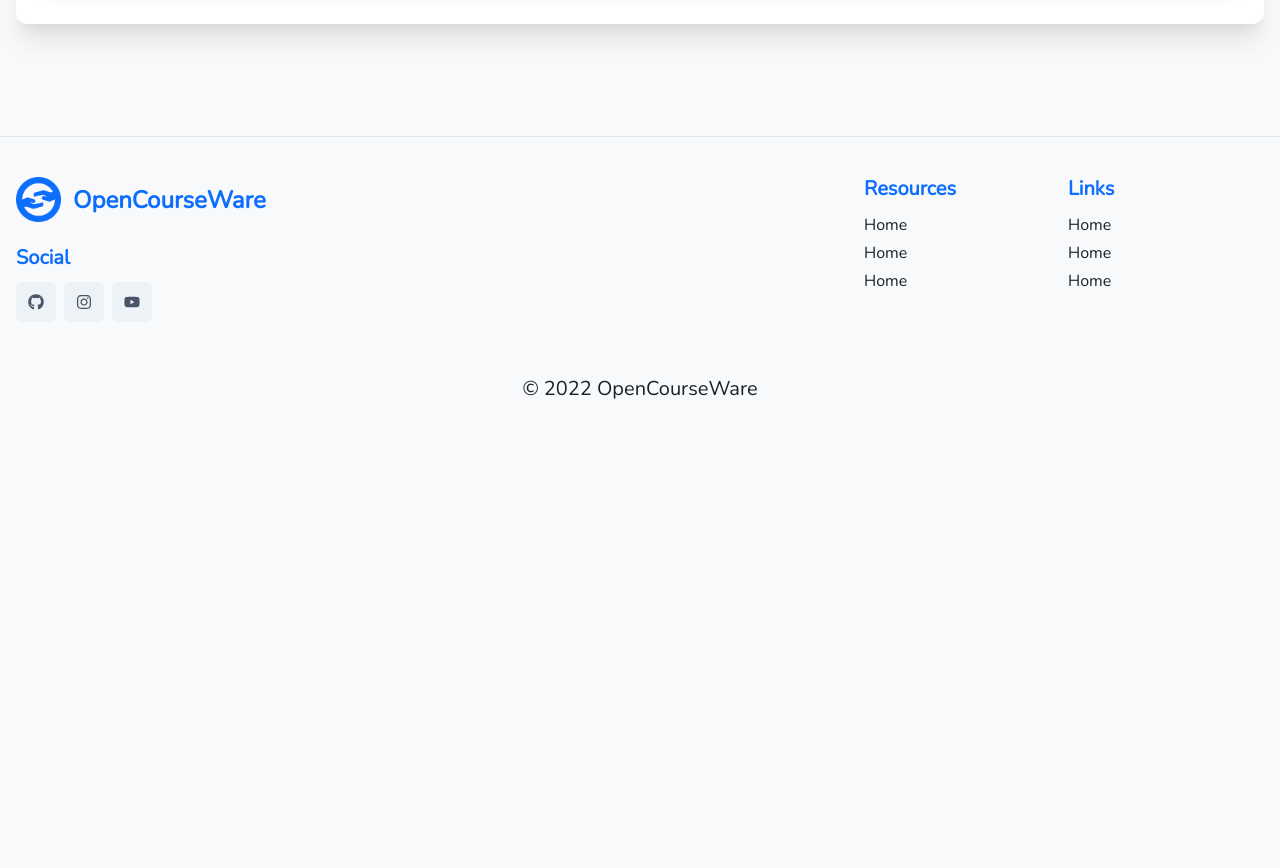
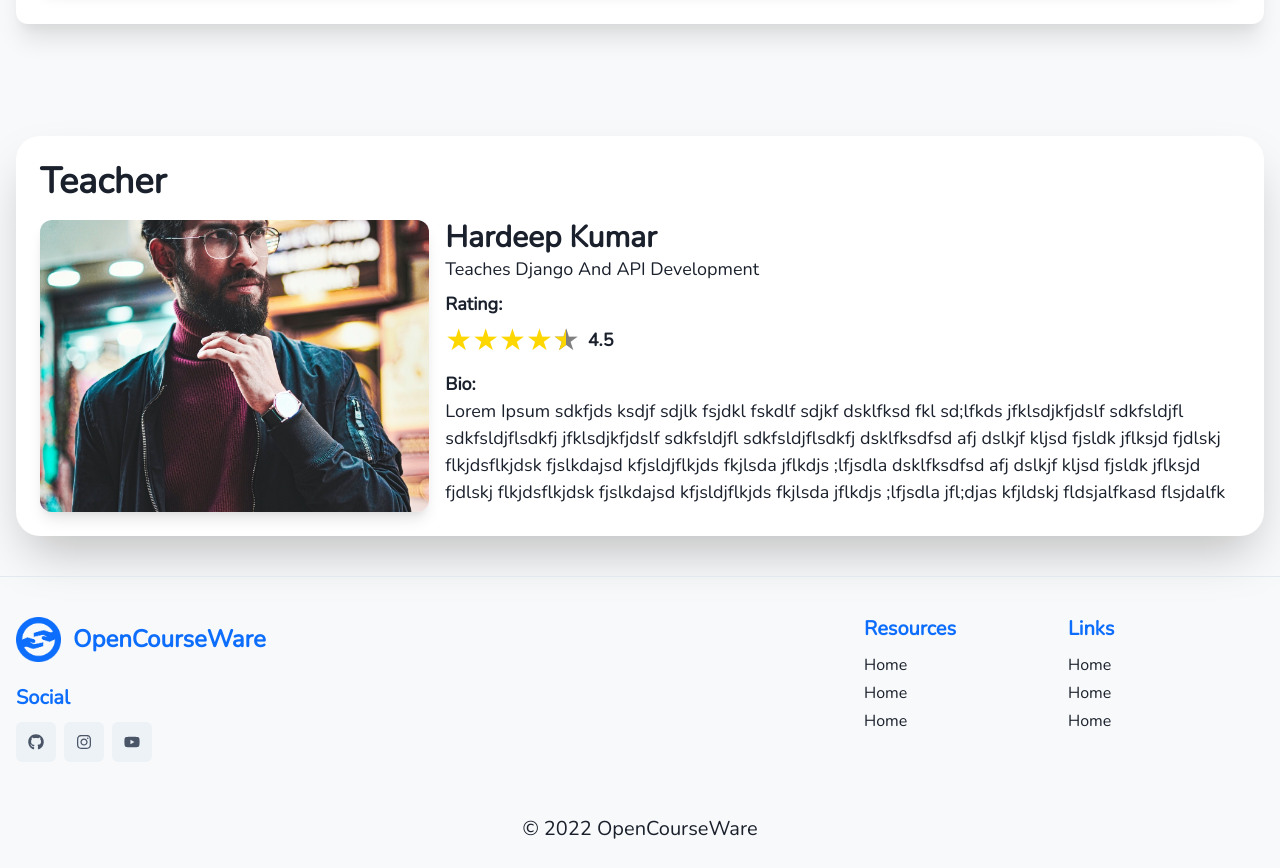
Before and after one commit to coder-anmol/opencourseware-frontend, a Next.js app: page /courses in a window 1280 px wide. Shown: the part 2360-3228 px from the top of the page. Before the commit the page ends 2788 px from the top, so only its background shows below. Built offline with nearby package versions, Linux system fonts and the light colour scheme.

Commit message:
teacher profile component created

```diff
--- /dev/null
+++ b/components/Teacher.js
@@ -0,0 +1,118 @@
+import {
+    Container,
+    Heading,
+    Box,
+    Stack,
+    AspectRatio,
+    Text,
+    HStack,
+} from "@chakra-ui/react";
+import { ST } from "next/dist/shared/lib/utils";
+import Image from "next/image";
+import ReactStars from "react-rating-stars-component";
+
+const TeacherProfile = () => {
+    return (
+        <Container maxW={"container.xxl"}>
+            <Box
+                my={{ base: "6", lg: "10" }}
+                pt={"1"}
+                pb={"1"}
+                p={"6"}
+                rounded={"3xl"}
+                bg={"white"}
+                shadow={"2xl"}
+            >
+                <Stack>
+                    <Box>
+                        <Heading mb={2}>Teacher</Heading>
+                    </Box>
+
+                    <Box display={{ md: "flex" }} gap={{ md: "4" }}>
+                        {/* Image */}
+                        <AspectRatio
+                            position={"relative"}
+                            ratio={{ base: 4 / 3 }}
+                            w={{ base: "full", md: "1500px" }}
+                            rounded={"xl"}
+                            overflow={"hidden"}
+                            shadow={"lg"}
+                            flexGrow={{ md: "3" }}
+                        >
+                            <Image
+                                alt={"teacher profile"}
+                                layout={"fill"}
+                                objectFit={"cover"}
+                                src={"/default-teacher.jpg"}
+                            />
+                        </AspectRatio>
+
+                        {/* Details */}
+                        <Stack gap={{ base: "2" }} flexGrow={{ md: "3" }}>
+                            {/* name, subject */}
+                            <Box>
+                                <Heading mt={{ base: "5", md: 0 }} size={"lg"}>
+                                    Hardeep Kumar
+                                </Heading>
+                                <Text fontSize={{ base: "lg" }}>
+                                    Teaches Django And API Development
+                                </Text>
+                            </Box>
+
+                            {/* rating or badge */}
+                            <Box>
+                                <Text
+                                    fontSize={{ base: "lg" }}
+                                    fontWeight={"bold"}
+                                >
+                                    Rating:
+                                </Text>
+                                <HStack>
+                                    <ReactStars
+                                        count={5}
+                                        size={30}
+                                        isHalf={true}
+                                        activeColor="#ffd700"
+                                        value={4.5}
+                                        edit={false}
+                                    />
+                                    <Text
+                                        fontSize={{ base: "lg" }}
+                                        fontWeight={"bold"}
+                                    >
+                                        {4.5}
+                                    </Text>
+                                </HStack>
+                            </Box>
+
+                            {/* Bio */}
+                            <Box>
+                                <Text
+                                    fontSize={{ base: "lg" }}
+                                    fontWeight={"bold"}
+                                >
+                                    Bio:
+                                </Text>
+                                <Text fontSize={{ base: "lg" }}>
+                                    Lorem Ipsum sdkfjds ksdjf sdjlk fsjdkl
+                                    fskdlf sdjkf dsklfksd fkl sd;lfkds
+                                    jfklsdjkfjdslf sdkfsldjfl sdkfsldjflsdkfj
+                                    jfklsdjkfjdslf sdkfsldjfl sdkfsldjflsdkfj
+                                    dsklfksdfsd afj dslkjf kljsd fjsldk jflksjd
+                                    fjdlskj flkjdsflkjdsk fjslkdajsd
+                                    kfjsldjflkjds fkjlsda jflkdjs ;lfjsdla
+                                    dsklfksdfsd afj dslkjf kljsd fjsldk jflksjd
+                                    fjdlskj flkjdsflkjdsk fjslkdajsd
+                                    kfjsldjflkjds fkjlsda jflkdjs ;lfjsdla
+                                    jfl;djas kfjldskj fldsjalfkasd flsjdalfk
+                                </Text>
+                            </Box>
+                        </Stack>
+                    </Box>
+                </Stack>
+            </Box>
+        </Container>
+    );
+};
+
+export default TeacherProfile;
--- a/package.json
+++ b/package.json
@@ -21,6 +21,7 @@
     "react": "18.2.0",
     "react-dom": "18.2.0",
     "react-icons": "^4.4.0",
+    "react-rating-stars-component": "^2.2.0",
     "validator": "^13.7.0",
     "zustand": "^4.0.0-rc.1"
   },
--- a/pages/courses.js
+++ b/pages/courses.js
@@ -1,9 +1,11 @@
 import CoursesComponent from "@/components/Courses";
+import TeacherProfile from "@/components/Teacher";
 
 const Courses = () => {
     return (
         <>
             <CoursesComponent />
+            <TeacherProfile />
         </>
     );
 };
```
Also changed, not shown: public/default-teacher.jpg (added), 1 other file (tests, documents, lock files or other folders).
